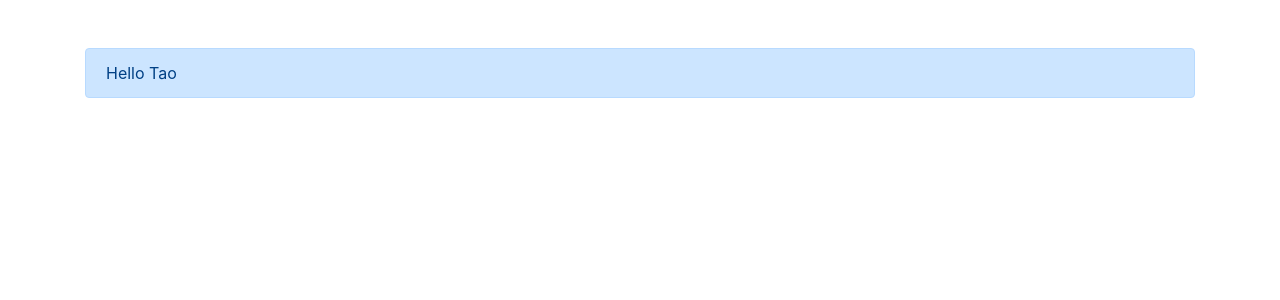
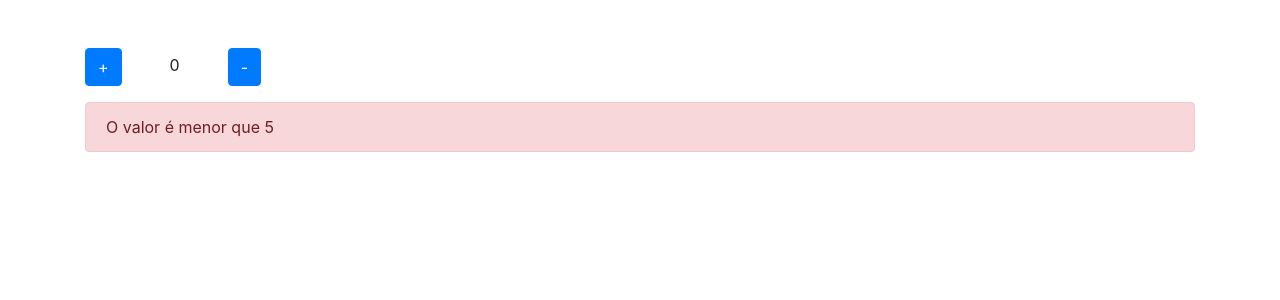
Before and after one commit to taohansens/Bootcamp-DevSuperior, a React (Create React App) app in the folder front-web/: page / in a window 1280 px wide. Shown: the top 300 px of the page. Built offline with nearby package versions, Linux system fonts and the light colour scheme.

Commit message:
criado contador com conceitos do useState + useEffect

```diff
--- a/front-web/src/App.tsx
+++ b/front-web/src/App.tsx
@@ -1,10 +1,35 @@
-import React from 'react';
-import Alert from './Alert';
+import React, {useState, useEffect} from 'react';
 
-const App = () => {
+
+function App() {
+    const [counter, setCounter] = useState(0);
+
+    useEffect(()=>{
+        console.log('o contador mudou de valor')
+    }, [counter]) //segundo valor dependência, useEffect.
+
     return (
         <div className="container mt-5">
-            <Alert text="Tao"/>
+            <button
+                className="btn btn-primary mr-5"
+                onClick={() => setCounter(counter+1)}>
+            +
+            </button>
+            <span>
+                {counter}
+            </span>
+            <button
+                className="btn btn-primary ml-5"
+                onClick={() => setCounter(counter-1)}>
+                -
+            </button>
+
+            {counter < 5 &&
+                <p className="alert alert-danger mt-3">
+                O valor é menor que 5 </p>}
+            {counter > 5 &&
+            <p className="alert alert-success mt-3">
+            O valor é maior que 5 </p>}
         </div>
     )
 }
```
